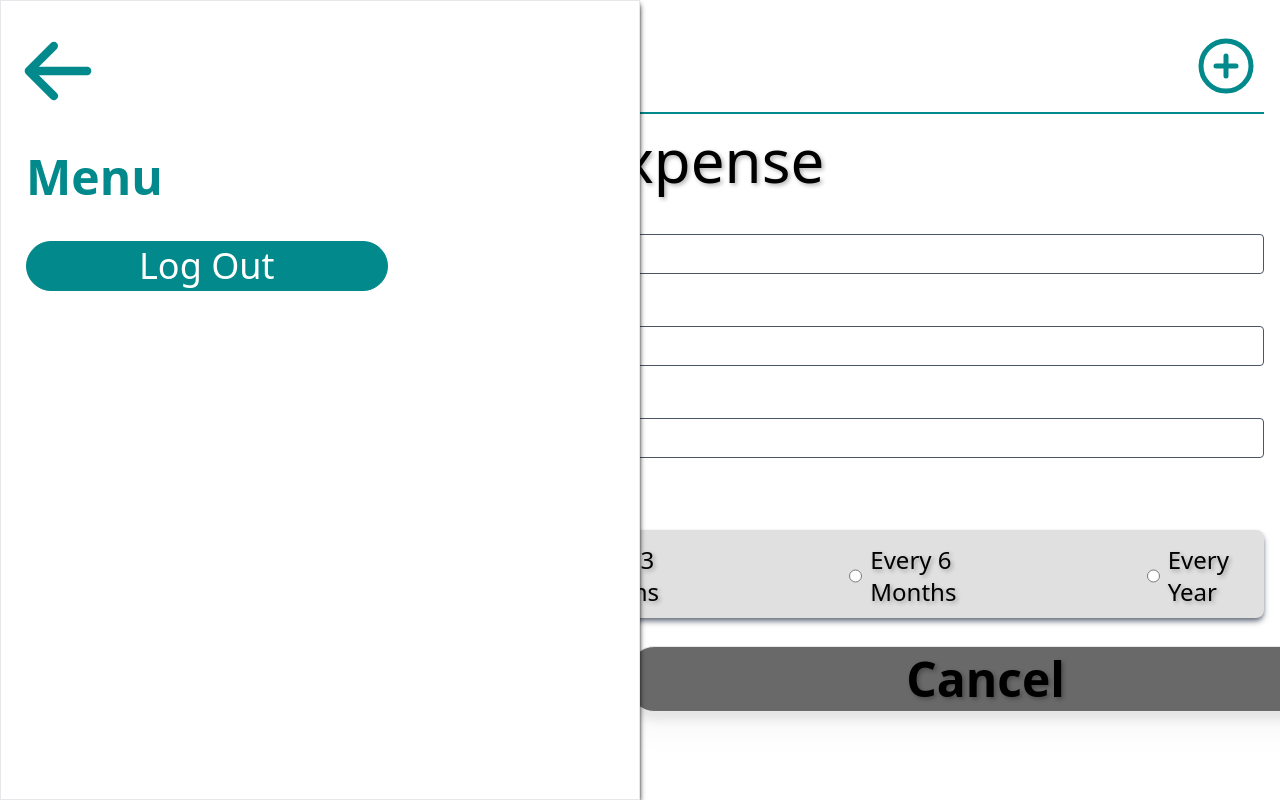
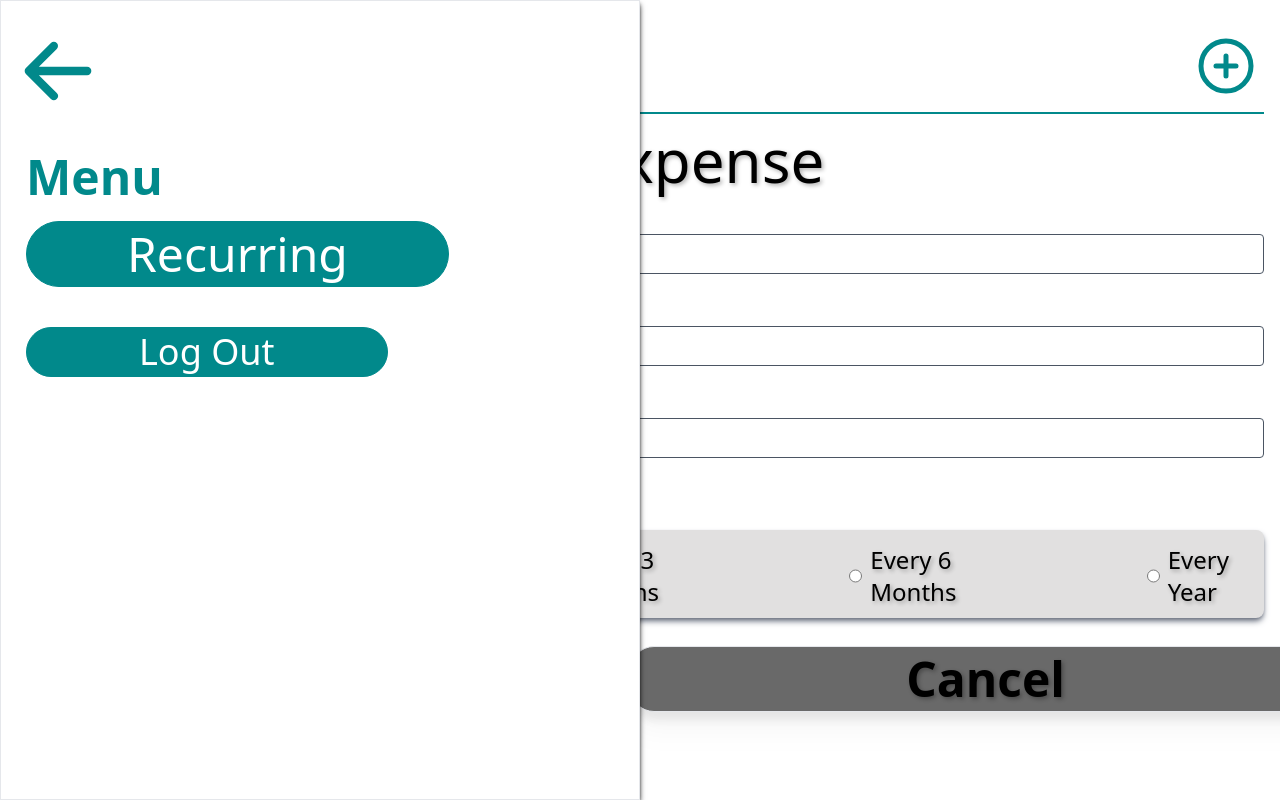
Before and after one commit to Garcia-Tony/ProBudgetApp, a React (Vite) app in the folder client/: page /new-expense in a window 1280 px wide. Both pictures are taken after a click on the button 39 px from the left and 60 px from the top of the page. Shown: the top 800 px of the page. Built offline with nearby package versions, Linux system fonts and the light colour scheme.

Commit message:
Create the Recurring button in the menu tab

```diff
--- a/client/src/Pages/Home.tsx
+++ b/client/src/Pages/Home.tsx
@@ -156,6 +156,14 @@ export function Home() {
           </h2>
 
           <button
+            className="md:text-5xl md:px-[100px] md:ml-[25px] text-2xl block text-center border border-[#01898B] rounded-full py-1 md:py-2 px-[47px] ml-3 mt-5 bg-[#01898B] text-white  hover:bg-[#016B6D] transition"
+            onClick={() => {
+              navigate('/recurring');
+            }}>
+            Recurring
+          </button>
+
+          <button
             className="md:text-4xl md:px-28 md:ml-[25px] text-2xl block text-center border border-[#01898B] rounded-full py-1 px-[55px] ml-3 mt-10 bg-[#01898B] text-white  hover:bg-[#016B6D] transition"
             onClick={handlePopUp}>
             Log Out
--- a/client/src/Pages/NewExpense.tsx
+++ b/client/src/Pages/NewExpense.tsx
@@ -294,6 +294,15 @@ export function NewExpense() {
           <h2 className="text-4xl ml-3 text-[#01898B] font-bold mt-8 md:text-5xl md:ml-[25px]">
             Menu
           </h2>
+
+          <button
+            className="md:text-5xl md:px-[100px] md:ml-[25px] text-2xl block text-center border border-[#01898B] rounded-full py-1 md:py-2 px-[47px] ml-3 mt-5 bg-[#01898B] text-white  hover:bg-[#016B6D] transition"
+            onClick={() => {
+              navigate('/recurring');
+            }}>
+            Recurring
+          </button>
+
           <button
             className="md:text-4xl md:px-28 md:ml-[25px] text-2xl block text-center border border-[#01898B] rounded-full py-1 px-[55px] ml-3 mt-10 bg-[#01898B] text-white  hover:bg-[#016B6D] transition"
             onClick={handlePopUp}>
```
